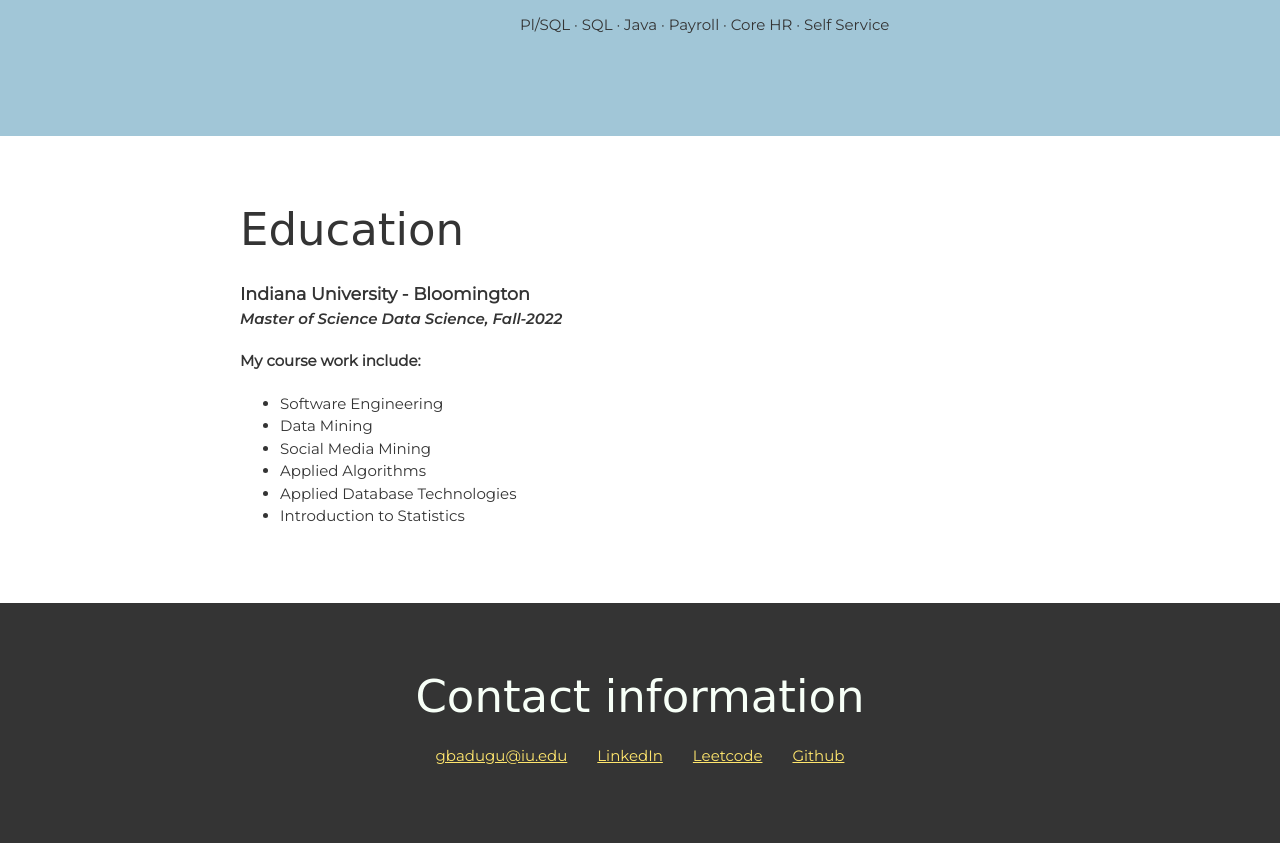
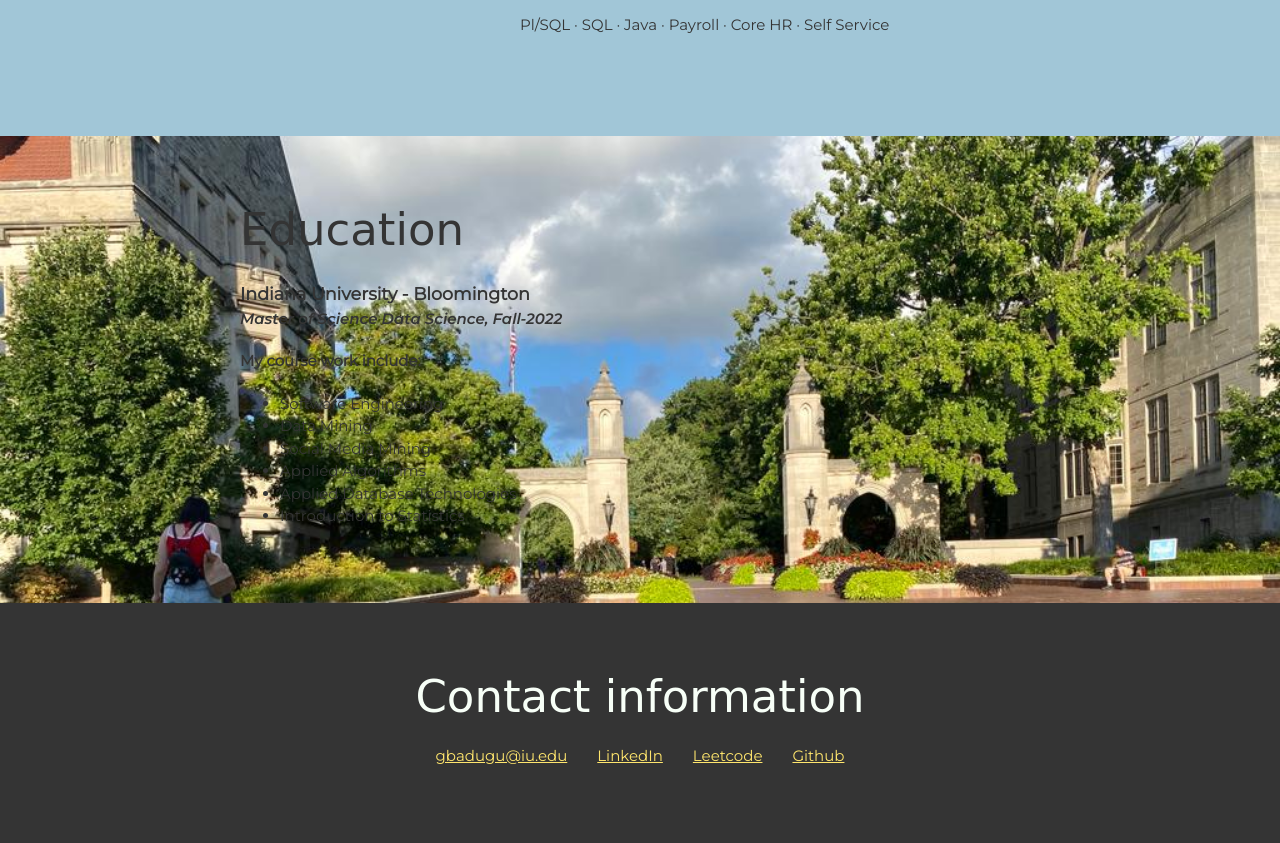
Before and after one commit to gowrishankar356/Gowri-Shankar-Badugu-FullStackDeveloper, a plain HTML site: page index.html in a window 1280 px wide. Shown: the part 3140-3983 px from the top of the page. Drawn offline with Linux system fonts and the light colour scheme; a web font is replaced by a local one.

Commit message:
Baground image for education

```diff
--- a/css/styles.css
+++ b/css/styles.css
@@ -130,7 +130,11 @@ header {
     grid-template-columns: 1fr 2fr;
     column-gap: 20px;
 }
-
+/* Education Info*/
+.baground {
+    background-image: url(../images/education.jpg);
+    background-size: cover;
+}
 
 /* Contact Info
 --------------------------------*/
--- a/index.html
+++ b/index.html
@@ -140,7 +140,7 @@
       </section>
 
       <!-- ******************  EDUCATION & CERTIFICATIONS ****************** -->
-      <section class = "education">
+      <section class = "education baground">
         <div class = "content-wrap items-details">
         <h2>Education</h2>
 
```
Also changed, not shown: images/education.jpg (added).
